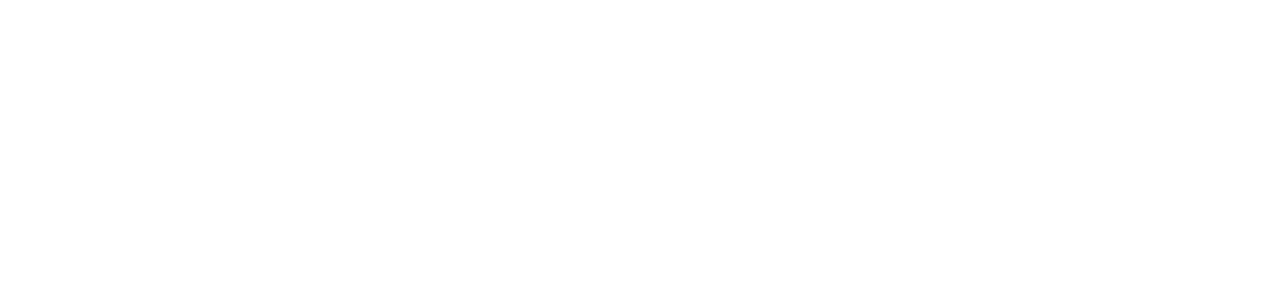
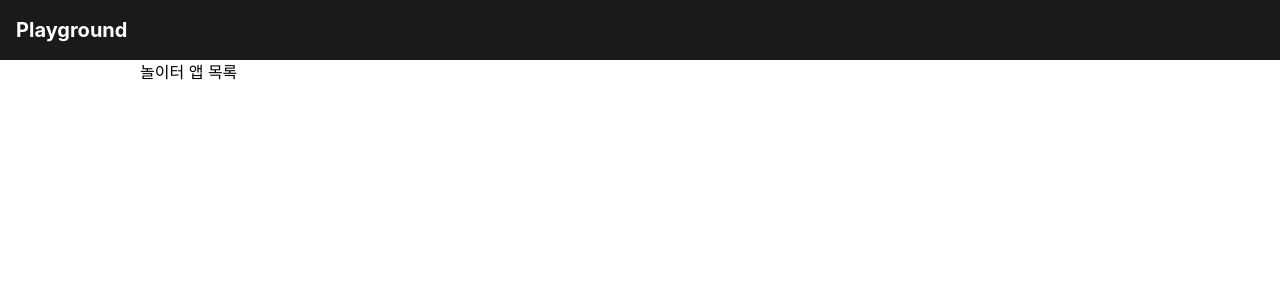
Before and after one commit to hseoy/hadix, a React (Vite) app in the folder apps/web-client/: page /apps in a window 1280 px wide. Before the commit this address had no page. Shown: the top 300 px of the page. Built offline with nearby package versions, Linux system fonts and the light colour scheme.

Commit message:
refactor: workspace-list -> app-list

```diff
--- a/apps/web-client/index.html
+++ b/apps/web-client/index.html
@@ -7,7 +7,7 @@
     <link rel="icon" type="image/png" sizes="16x16" href="/favicon-16x16.png" />
     <link rel="manifest" href="/site.webmanifest" />
     <meta name="viewport" content="width=device-width, initial-scale=1.0" />
-    <title>Playground Tool</title>
+    <title>Playground</title>
   </head>
   <body>
     <div id="root"></div>
--- a/apps/web-client/src/AppRoutes.tsx
+++ b/apps/web-client/src/AppRoutes.tsx
@@ -3,7 +3,7 @@
 
 import { AppLayout } from './modules/app-layout';
 import { Redirect } from './modules/common';
-import { WorkSpaceListPage } from './page-modules/workspace-list';
+import { AppListPage } from './page-modules/app-list';
 
 export const AppRoutes = () => {
   return (
@@ -21,14 +21,11 @@
             <Route
               path="/"
               element={
-                <Redirect
-                  to="/workspaces"
-                  navigateOptions={{ replace: true }}
-                />
+                <Redirect to="/apps" navigateOptions={{ replace: true }} />
               }
             />
 
-            <Route path="/workspaces" element={<WorkSpaceListPage />} />
+            <Route path="/apps" element={<AppListPage />} />
           </Route>
         </Route>
       </Routes>
--- /dev/null
+++ b/apps/web-client/src/page-modules/app-list/AppListPage.tsx
@@ -0,0 +1,11 @@
+import { Typography } from '~/modules/common';
+
+import { AppListPageContainer } from './components/AppListPageContainer/AppListPageContainer';
+
+export const AppListPage = () => {
+  return (
+    <AppListPageContainer>
+      <Typography>놀이터 앱 목록</Typography>
+    </AppListPageContainer>
+  );
+};
--- /dev/null
+++ b/apps/web-client/src/page-modules/app-list/components/AppListPageContainer/AppListPageContainer.module.scss
@@ -0,0 +1,5 @@
+.page-container {
+  max-width: 1200px;
+  min-width: 1000px;
+  margin: 0 auto;
+}
--- /dev/null
+++ b/apps/web-client/src/page-modules/app-list/components/AppListPageContainer/AppListPageContainer.tsx
@@ -0,0 +1,19 @@
+import { ReactNode } from 'react';
+
+import { Stack } from '~/modules/common';
+
+import styles from './AppListPageContainer.module.scss';
+
+export interface AppListPageContainerProps {
+  children?: ReactNode;
+}
+
+export const AppListPageContainer = ({
+  children,
+}: AppListPageContainerProps) => {
+  return (
+    <Stack className={styles['page-container']} fullHeight>
+      {children}
+    </Stack>
+  );
+};
--- /dev/null
+++ b/apps/web-client/src/page-modules/app-list/index.ts
@@ -0,0 +1 @@
+export * from './AppListPage';
--- a/apps/web-client/src/page-modules/workspace-list/WorkSpaceListPage.tsx
+++ /dev/null
@@ -1,3 +0,0 @@
-export const WorkSpaceListPage = () => {
-  return <div>WorkSpaceList</div>;
-};
--- a/apps/web-client/src/page-modules/workspace-list/index.ts
+++ /dev/null
@@ -1 +0,0 @@
-export * from './WorkSpaceListPage';
```
